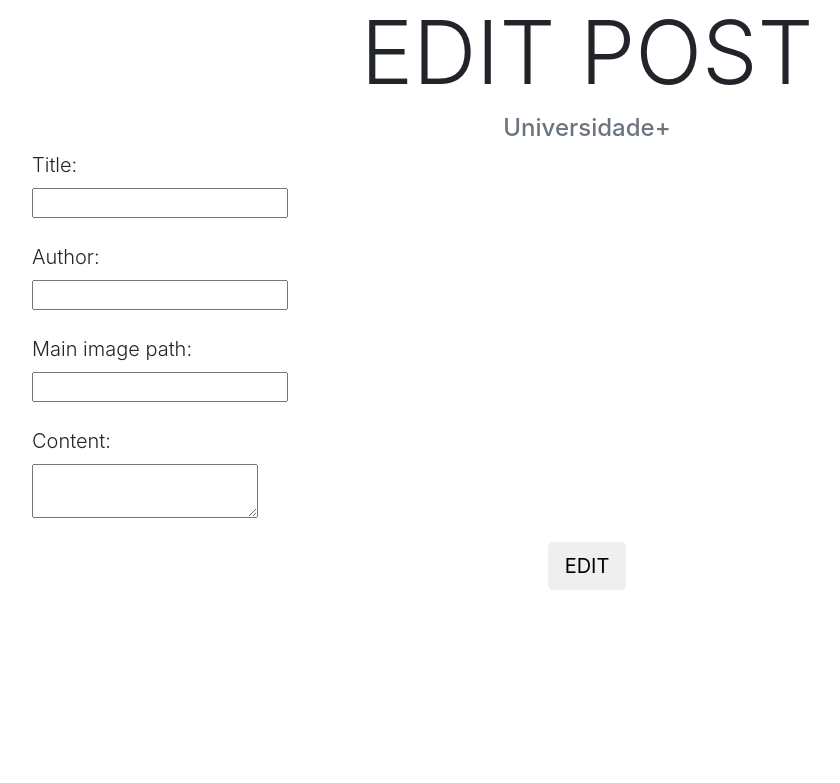
After one commit to GabrielMMelo/universidade_mais, a PHP site: page /edit.php in a window 1280 px wide. The commit adds this page. Shown: the top 783 px of the page, without its empty margins (53-893 px from the left). Run offline with PHP 8.4, Linux system fonts and the light colour scheme; data that the repository does not hold is empty; some libraries are stand-ins or nearby versions.

Commit message:
CRUD is working!

```diff
--- a/comment.php
+++ b/comment.php
@@ -1,6 +1,11 @@
 <?php
 
 	$mysqllink = mysqli_connect("localhost", "root", "", "universidademais");
+
+	mysqli_query($mysqllink, "SET NAMES 'utf8'");
+	mysqli_query($mysqllink, 'SET character_set_connection=utf8');
+	mysqli_query($mysqllink, 'SET character_set_client=utf8');
+	mysqli_query($mysqllink, 'SET character_set_results=utf8');
 
 	$flag = FALSE;
 	if (isset($_POST['comment'])) {
--- /dev/null
+++ b/edit.php
@@ -0,0 +1,87 @@
+<html>
+<head>
+	<?php
+
+	$mysqllink = mysqli_connect("localhost", "root", "", "universidademais");
+
+	if (mysqli_connect_errno()) {
+  		echo "Failed to connect to MySQL: " . mysqli_connect_error();
+  	}
+
+  	if (isset($_GET['id'])) {
+  		$id = (int)$_GET['id'];
+  		$post = mysqli_query($mysqllink, "SELECT * FROM post WHERE id = '$id';");
+  		$linha = mysqli_fetch_array($post);
+  	}
+  	?>
+	<title><?php echo $linha['name']?></title>
+	<meta http-equiv="content-type" content="text/html;charset=utf-8" />
+	<link rel="stylesheet" type="text/css" href="node_modules/bootstrap/compiler/bootstrap.css">
+	<link rel="stylesheet" type="text/css" href="node_modules/font-awesome/css/font-awesome.css">
+	<link rel="stylesheet" type="text/css" href="node_modules/bootstrap/compiler/style.css">
+	<link rel="stylesheet" type="text/css" href="teste.css">
+	<link rel="stylesheet" type="text/css" href="prism.css">
+	<link rel="shortcut icon" href="img/icon.ico">
+</head>
+<body>
+	<div class="container" id="conteudo">
+
+		<h1 class="display-2 text-center">EDIT POST</h1>
+		<h4 class="text-muted text-center"> Universidade+ </h4>
+		<form action="" method="post" enctype="multipart/form-data">
+
+			<label class="lead">Title:</label>
+			<br>
+			<input type="text" name="name" value="<?php echo $linha['name']; ?>">
+			<br>
+			<br>
+			<!-- IMPLEMENTAR TELA DE LOGIN COM CADASTROS PARA JA FAZER REFERENCIA A UM AUTHOR -->
+			<label class="lead">Author:</label>
+			<br>
+			<input type="text" name="author" value="<?php echo $linha['author']; ?>">
+			<br>
+			<br>
+			<label class="lead">Main image path:</label>
+			<br>
+			<input type="text" name="img" value="<?php echo $linha['img'];?>">
+			<br>
+			<br>
+			<label class="lead">Content:</label><br>
+			<textarea id="textarea" type="text" name="content"> <?php echo $linha['content'];?></textarea>
+			<br>
+			<input type="hidden" name="action" value="edit">
+			<div class="text-center">
+				<input class="btn btn-lg mt-4 " type="submit" value="EDIT">
+			</div>
+		</form>
+	</div>
+
+	<?php
+
+		if (isset($_POST['action'])){
+
+			if ($_POST['action'] == "edit"){
+
+				$name = strip_tags(trim($_POST['name']));
+				$content = $_POST['content'];
+				$author = strip_tags(trim($_POST['author']));
+				$img = strip_tags(trim($_POST['img']));
+				$query = mysqli_query($mysqllink, "UPDATE post SET name = '$name', content = '$content', author = '$author', img = '$img' WHERE id = '$id';");
+				if ($query){
+					echo '<script> location.href="view.php" </script>';
+				}
+
+			}
+		}
+
+	?>
+
+<script src="node_modules/jquery/dist/jquery.js"></script>
+<script src="node_modules/popper.js/dist/umd/popper.js"></script>
+<script src="node_modules/bootstrap/dist/js/bootstrap.js"></script>
+<script src="tinymce/js/tinymce/tinymce.min.js"></script>
+<script src="tinymce/mytinymce.js"></script>
+<script src="prism.js"></script>
+
+</body>
+</html>
--- a/submit.php
+++ b/submit.php
@@ -62,14 +62,14 @@
 		$query = mysqli_query($mysqllink, "INSERT INTO post (name, content, author, img) VALUES ('$name','$content','$author', '$img');");
 
 		if($query){
-			header('location:new_post.html');
+			header('location:new.html');
 		}
 
 	}
 
 	else {
 
-		echo "DEU MERDA PRA CARALHO";
+		echo '<script>alert("DEU MERDA PRA CARALHO")</script>';
 
 	}
 ?>
```
Also changed, not shown: index.php (+11 -7 lines), view.php (+67 -3 lines), new.html (renamed from new_post.html), 1 other file.
